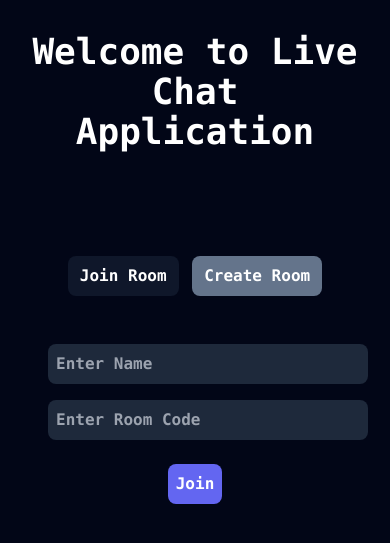
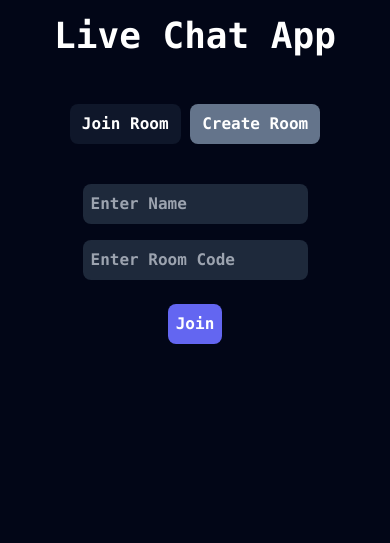
Before and after one commit to adhirajpandey/Chat-Room, a Flask app: page / in a window 390 px wide. Shown: the top 543 px of the page. Run offline with Flask 3, Linux system fonts and the light colour scheme; some libraries are stand-ins or nearby versions.

Commit message:
made responsive

```diff
--- a/static/js/script.js
+++ b/static/js/script.js
@@ -1,4 +1,3 @@
-
 const BASE_BACKEND_URL = "http://localhost:5000/"
 let flag = "join-room"
 
@@ -35,21 +34,21 @@ async function sendRequest() {
         return {data: data, status: response.status}
     } catch (error) {
         console.error(error)
+        return {data: "", status: 500}
     }
 }
 
 function getFormHtml() {
     if (flag == "join-room") {
         formUI = `
-        <div id="user-inputs-div" class="container p-4 ">
-            <input id="input-name" class="text-white font-bold bg-slate-800 flex-grow outline-none px-2 py-2 my-2 w-80 rounded-lg" type="text" placeholder="Enter Name" />
-            <br>
-            <input id="input-room" class="text-white font-bold bg-slate-800 flex-grow outline-none px-2 py-2 my-2 w-80 rounded-lg" type="text" placeholder="Enter Room Code" />
+        <div id="user-inputs-div" class="p-4 flex flex-col">
+            <input id="input-name" class="text-white font-bold bg-slate-800 flex-grow outline-none px-2 py-2 my-2 md:w-80 rounded-lg" type="text" placeholder="Enter Name" />
+            <input id="input-room" class="text-white font-bold bg-slate-800 flex-grow outline-none px-2 py-2 my-2 md:w-80 rounded-lg" type="text" placeholder="Enter Room Code" />
         </div>`
     } else {
         formUI = `
-        <div id="user-inputs-div" class="container p-4 ">
-            <input id="input-name" class="text-white font-bold bg-slate-800 flex-grow outline-none px-2 py-2 my-2 w-80 rounded-lg" type="text" placeholder="Enter Name" />
+        <div id="user-inputs-div" class="p-4 flex flex-cols">
+            <input id="input-name" class="text-white font-bold bg-slate-800 flex-grow outline-none px-2 py-2 my-2 md:w-80 rounded-lg" type="text" placeholder="Enter Name" />
         </div>`
     }
     return formUI
--- a/templates/base.html
+++ b/templates/base.html
@@ -2,13 +2,14 @@
 <html lang="en">
     <head>
         <meta charset="UTF-8" />
+        <meta name="viewport" content="width=device-width, initial-scale=1.0">
         <title>Live Chat App</title>
         <script src="../static/js/script.js"></script>
         <script src="https://cdn.tailwindcss.com"></script>
         <script src="https://cdn.jsdelivr.net/npm/axios/dist/axios.min.js"></script>
         <script src="https://cdnjs.cloudflare.com/ajax/libs/socket.io/4.0.1/socket.io.js" integrity="sha512-q/dWJ3kcmjBLU4Qc47E4A9kTB4m3wuTY7vkFJDTZKjTs8jhyGQnaUrxa0Ytd0ssMZhbNua9hE+E7Qv1j+DyZwA==" crossorigin="anonymous"></script>
     </head>
-    <body class="bg-slate-950 text-white p-4 font-mono">
+    <body class="bg-slate-950 font-mono">
         <div>{% block content %} {% endblock %}</div>
     </body>
 </html>
--- a/templates/index.html
+++ b/templates/index.html
@@ -2,9 +2,9 @@
 
 {% block content %}
 
-<div class="container mx-auto text-center p-4 ">
-    <div class="text-4xl text-center font-bold">
-        Welcome to Live Chat Application
+<div class="flex flex-col items-center">
+    <div id="title" class="text-4xl text-white text-center font-bold p-4">
+        <span id="title-text" class="cursor-pointer">Live Chat App</span>
     </div>
     {% if message %}
         <div>
@@ -12,21 +12,17 @@
         </div>
     {% endif %}
 
-    <div class="container p-4 mt-20">
-        <nav class="space-x-1 text-center m-2">
+    <div class="py-4 mt-4 ">
         <button id="join-button" type="button" class="bg-slate-500 text-base text-white hover:bg-slate-800 font-bold rounded-lg py-2 px-3">
         Join Room
         </button>
         <button id="create-button" type="button" class="bg-slate-500 text-base text-white hover:bg-slate-800 font-bold rounded-lg py-2 px-3">
         Create Room
         </button>
-        </nav>
     </div>
 
     <div id="parent-input-div"></div>
-    <button id="btn-submit" class="bg-indigo-500 hover:bg-indigo-600 text-white font-bold rounded-lg px-2 py-2">Join</button>
-
-
+    <button id="btn-submit" type="submit" class="bg-indigo-500 hover:bg-indigo-600 text-white font-bold rounded-lg px-2 py-2">Join</button>
 
 </div>
 
```
Lines whose indentation alone changed are shown as unchanged.
